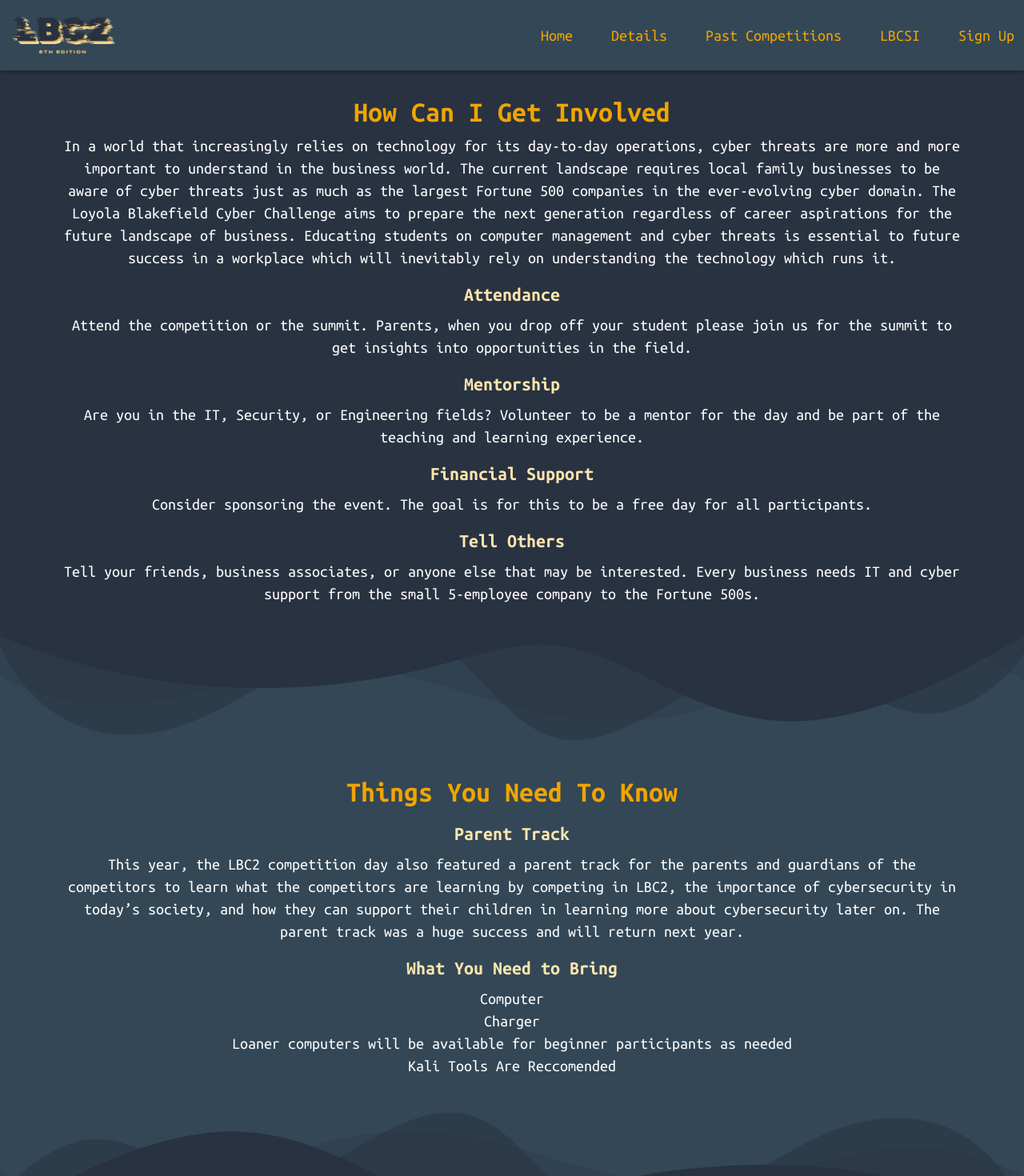
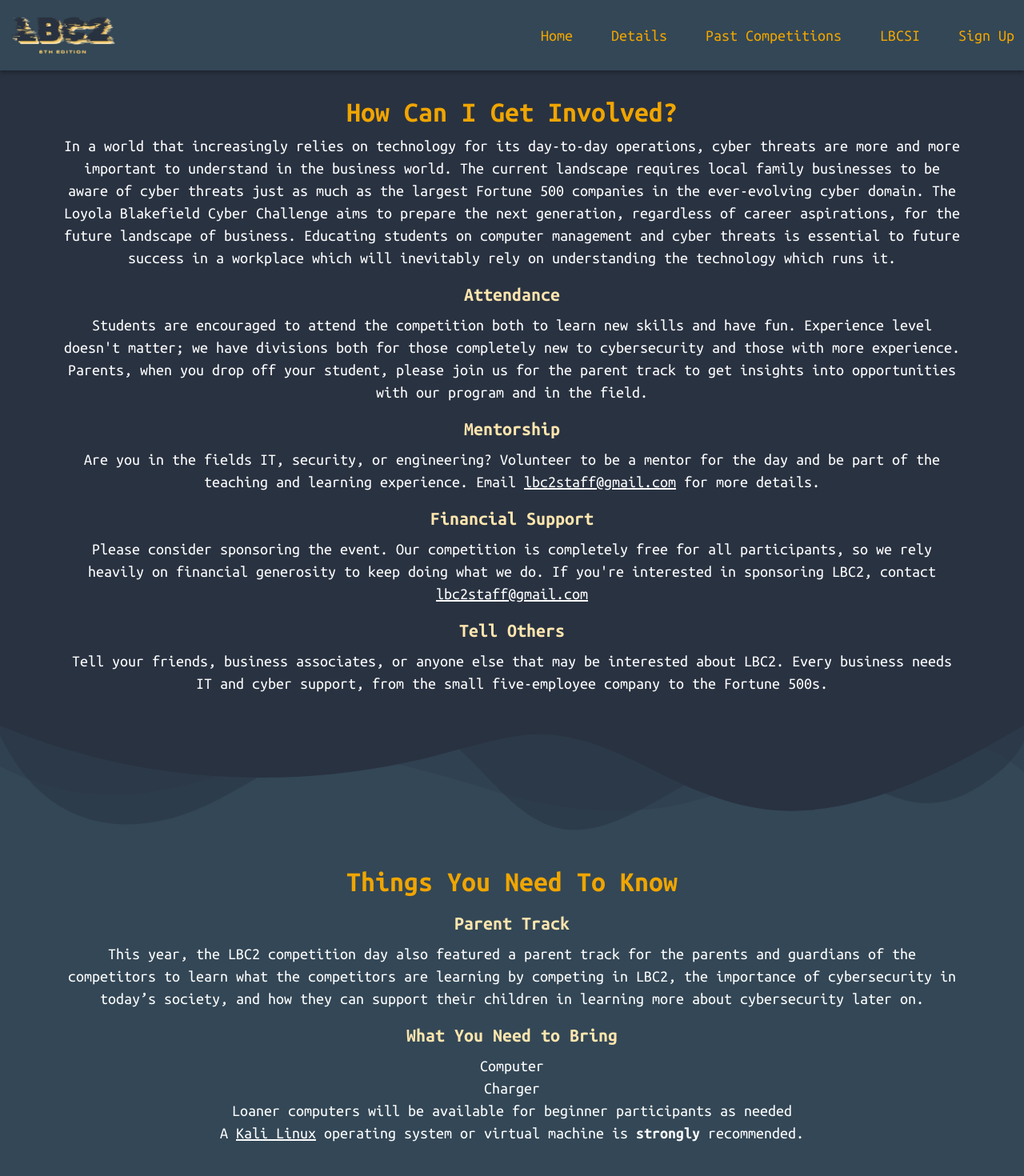
Before and after one commit to cwnaze/LBC2-Website-Svelte, a SvelteKit app: page /details in a window 1280 px wide. Shown: the top 1470 px of the page at 80% size. Built offline with nearby package versions, Linux system fonts and the light colour scheme.

Commit message:
style: improve formatting, grammar

```diff
--- a/src/routes/details/+page.svelte
+++ b/src/routes/details/+page.svelte
@@ -4,28 +4,28 @@
 
 <Navbar/>
 <div class="my-8">
-    <h2 class="text-yellow-200 text-4xl font-black mt-8 mx-20 text-center"> How Can I Get Involved</h2>
-    <p class="mx-20 text-center text-white text-xl mt-2">In a world that increasingly relies on technology for its day-to-day operations, cyber threats are more and more important to understand in the business world. The current landscape requires local family businesses to be aware of cyber threats just as much as the largest Fortune 500 companies in the ever-evolving cyber domain. The Loyola Blakefield Cyber Challenge aims to prepare the next generation regardless of career aspirations for the future landscape of business. Educating students on computer management and cyber threats is essential to future success in a workplace which will inevitably rely on understanding the technology which runs it.</p>
+    <h2 class="text-yellow-200 text-4xl font-black mt-8 mx-20 text-center"> How Can I Get Involved?</h2>
+    <p class="mx-20 text-center text-white text-xl mt-2">In a world that increasingly relies on technology for its day-to-day operations, cyber threats are more and more important to understand in the business world. The current landscape requires local family businesses to be aware of cyber threats just as much as the largest Fortune 500 companies in the ever-evolving cyber domain. The Loyola Blakefield Cyber Challenge aims to prepare the next generation, regardless of career aspirations, for the future landscape of business. Educating students on computer management and cyber threats is essential to future success in a workplace which will inevitably rely on understanding the technology which runs it.</p>
     <h3 class="text-yellow-100 text-2xl font-bold mt-4 text-center">Attendance</h3>
-    <p class="mx-20 text-center text-white text-xl mt-2">Attend the competition or the summit. Parents, when you drop off your student please join us for the summit to get insights into opportunities in the field.</p>
+    <p class="mx-20 text-center text-white text-xl mt-2">Students are encouraged to attend the competition both to learn new skills and have fun. Experience level doesn't matter; we have divisions both for those completely new to cybersecurity and those with more experience. Parents, when you drop off your student, please join us for the parent track to get insights into opportunities with our program and in the field.</p>
     <h3 class="text-yellow-100 text-2xl font-bold mt-4 text-center">Mentorship</h3>
-    <p class="mx-20 text-center text-white text-xl mt-2">Are you in the IT, Security, or Engineering fields? Volunteer to be a mentor for the day and be part of the teaching and learning experience.</p>
+    <p class="mx-20 text-center text-white text-xl mt-2">Are you in the fields IT, security, or engineering? Volunteer to be a mentor for the day and be part of the teaching and learning experience. Email <a href="mailto:lbc2staff@gmail.com" class="underline hover:text-yellow-100">lbc2staff@gmail.com</a> for more details.</p>
     <h3 class="text-yellow-100 text-2xl font-bold mt-4 text-center">Financial Support</h3>
-    <p class="mx-20 text-center text-white text-xl mt-2">Consider sponsoring the event. The goal is for this to be a free day for all participants.</p>
+    <p class="mx-20 text-center text-white text-xl mt-2">Please consider sponsoring the event. Our competition is completely free for all participants, so we rely heavily on financial generosity to keep doing what we do. If you're interested in sponsoring LBC2, contact <a href="mailto:lbc2staff@gmail.com" class="underline hover:text-yellow-100">lbc2staff@gmail.com</a></p>
     <h3 class="text-yellow-100 text-2xl font-bold mt-4 text-center">Tell Others</h3>
-    <p class="mx-20 text-center text-white text-xl mt-2">Tell your friends, business associates, or anyone else that may be interested. Every business needs IT and cyber support from the small 5-employee company to the Fortune 500s.</p>
+    <p class="mx-20 text-center text-white text-xl mt-2">Tell your friends, business associates, or anyone else that may be interested about LBC2. Every business needs IT and cyber support, from the small five-employee company to the Fortune 500s.</p>
 </div>
 <div class="bg-blue-100">
     <img src="/images/wavesOpacity.svg" alt="divider" class="h-auto w-screen">
     <h2 class="text-yellow-200 text-4xl font-black mt-8 mx-20 text-center">Things You Need To Know</h2>
     <h3 class="text-yellow-100 text-2xl font-bold mt-4 text-center">Parent Track</h3>
-    <p class="mx-20 text-center text-white text-xl mt-2">This year, the LBC2 competition day also featured a parent track for the parents and guardians of the competitors to learn what the competitors are learning by competing in LBC2, the importance of cybersecurity in today’s society, and how they can support their children in learning more about cybersecurity later on. The parent track was a huge success and will return next year.</p>
+    <p class="mx-20 text-center text-white text-xl mt-2">This year, the LBC2 competition day also featured a parent track for the parents and guardians of the competitors to learn what the competitors are learning by competing in LBC2, the importance of cybersecurity in today’s society, and how they can support their children in learning more about cybersecurity later on.</p>
     <h3 class="text-yellow-100 text-2xl font-bold mt-4 text-center">What You Need to Bring</h3>
     <ul class="mx-20 text-center text-white text-xl mt-2 mb-8">
         <li>Computer</li>
         <li>Charger</li>
         <li>Loaner computers will be available for beginner participants as needed</li>
-        <li>Kali Tools Are Reccomended</li>
+        <li>A <a href="kali.org" class="underline hover:text-yellow-100">Kali Linux</a> operating system or virtual machine is <b>strongly</b> recommended.</li>
     </ul>
     <img src="/images/wavesOpacity.svg" alt="divider" class="h-auto w-screen rotate-180">
 </div>
@@ -35,6 +35,6 @@
     </div>
     <div>
         <h2 class="text-yellow-200 text-4xl font-black m-8 text-center">IOT City</h2>
-        <p class=" text-center text-white text-xl mt-2 mb-8">The IoT (Internet of Things) City challenges were a resounding success. Consisting of six separate Capture the Flag style challenges with an IoT twist, ranging in difficulty from Intro to Advanced, the challenges tested competitors’ knowledge of both basic cybersecurity and IoT elements. The Internet of Things is an idea of how different appliances, or things, connect and communicate with each other. This can include your home security camera, phone, and even your toaster! This year, we featured a series of IOT-themed challenges revolving around common industrial “things”, such as traffic lights, billboards, and a water tower.</p>
+        <p class=" text-center text-white text-xl mt-2 mb-8">IoT (Internet of Things) is how different appliances, or things, connect and communicate with each other. This can include your home security camera, phone, and even your toaster! IoT is becoming increasingly relevant as more household devices become "smart", and will only grow more so. LBC2's IoT City challenges consist of six separate Capture the Flag-style challenges with an IoT twist. Ranging in difficulty from Intro to Advanced, the challenges test competitors’ knowledge of both basic cybersecurity and IoT elements. Last year, we featured a series of IOT-themed challenges revolving around common industrial “things”, such as traffic lights, billboards, and a water tower. We're working on new and exciting content to add to the city, so stay tuned!</p>
     </div>
 </div>
```
